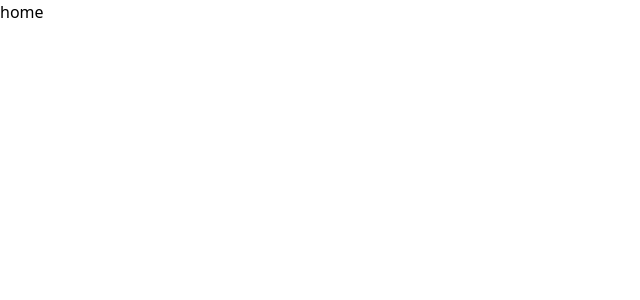
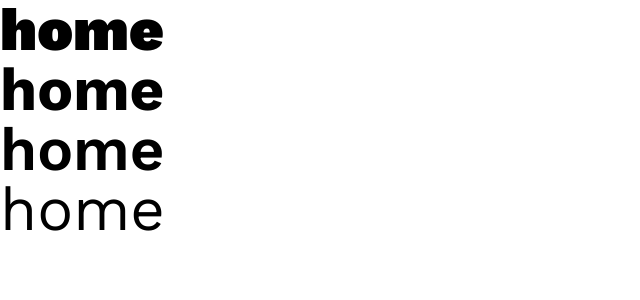
Before and after one commit to pedrodruviaro/code-and-coffee-blog-nuxt, a Nuxt app: page / in a window 1280 px wide. Shown: the top 300 px of the page, without its empty margins (0-640 px from the left). Built offline with nearby package versions, Linux system fonts and the light colour scheme.

Commit message:
add: google-fonts module and Work Sans font

```diff
--- a/app.vue
+++ b/app.vue
@@ -3,3 +3,10 @@
     <NuxtPage />
   </NuxtLayout>
 </template>
+
+<style>
+body,
+html {
+  @apply font-brand;
+}
+</style>
--- a/nuxt.config.ts
+++ b/nuxt.config.ts
@@ -1,5 +1,11 @@
 // https://nuxt.com/docs/api/configuration/nuxt-config
 export default defineNuxtConfig({
   devtools: { enabled: true },
-  modules: ["@nuxtjs/tailwindcss"],
+  modules: ["@nuxtjs/tailwindcss", "@nuxtjs/google-fonts"],
+
+  googleFonts: {
+    families: {
+      "Work Sans": [400, 600, 700, 900],
+    },
+  },
 })
--- a/package.json
+++ b/package.json
@@ -15,6 +15,7 @@
     "vue-router": "^4.2.5"
   },
   "devDependencies": {
+    "@nuxtjs/google-fonts": "^3.1.3",
     "@nuxtjs/tailwindcss": "^6.11.4"
   }
 }
--- a/pages/index.vue
+++ b/pages/index.vue
@@ -1,3 +1,6 @@
 <template>
-  <h1>home</h1>
+  <h1 class="text-6xl font-black">home</h1>
+  <h1 class="text-6xl font-bold">home</h1>
+  <h1 class="text-6xl font-semibold">home</h1>
+  <h1 class="text-6xl">home</h1>
 </template>
--- /dev/null
+++ b/tailwind.config.ts
@@ -0,0 +1,9 @@
+export default {
+  theme: {
+    extend: {
+      fontFamily: {
+        brand: ["Work Sans", "system-ui", "sans-serif"],
+      },
+    },
+  },
+}
```
Also changed, not shown: 1 other file (tests, documents, lock files or other folders).
